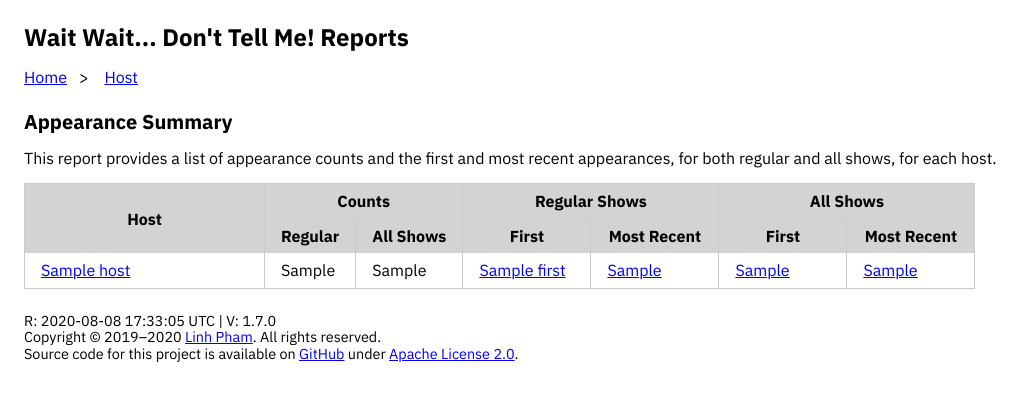
After one commit to questionlp/reports.wwdt.me_v1, a Flask app: template templates/host/appearance_summary.html in a window 1280 px wide. The commit adds this page. Shown: the top 401 px of the page, without its empty margins (0-1035 px from the left). Run offline with Flask 2, Linux system fonts and the light colour scheme; the template is opened without the code that fills it: most values are stand-ins (such as "Sample title", 1, 10 or a date in 2020); parts of the project's set-up code (start-up, migrations or seed data) failed here and were passed over; some libraries are stand-ins or nearby versions.

Commit message:
Add Host Structure and Appearances Summary Report

```diff
--- a/app.py
+++ b/app.py
@@ -15,6 +15,7 @@ from werkzeug.exceptions import HTTPException
 
 from reports import utility
 from reports.guest import best_of_only, scores as guest_scores
+from reports.host import appearances as h_appearances
 from reports.panelist import (aggregate_scores, appearances,
                               appearances_by_year, bluff_stats, gender_mix,
                               gender_stats, panelist_vs_panelist as pvp,
@@ -135,6 +136,22 @@ def guest_three_pointers():
 
     return render_template("guest/three_pointers.html",
                            three_pointers=three_pointers)
+
+#endregion
+
+#region Host Reports
+@app.route("/host")
+def get_host():
+    """Host Reports Landing Page"""
+    return render_template("host/index.html")
+
+@app.route("/host/appearance_summary")
+def host_appearance_summary():
+    """Host Appearances Summary Report"""
+    database_connection.reconnect()
+    summary = h_appearances.retrieve_appearance_summaries(database_connection)
+
+    return render_template("host/appearance_summary.html", summary=summary)
 
 #endregion
 
--- /dev/null
+++ b/static/css/host/appearance_summary.css
@@ -0,0 +1,5 @@
+@media all {
+    table.pure-table { max-width: 80rem; }
+    col.host { width: 15rem; }
+    col.host-first, col.host-most-recent { width: 8rem; }
+}
--- /dev/null
+++ b/templates/host/appearance_summary.html
@@ -0,0 +1,99 @@
+{% extends "base.html" %}
+{% block title %}Appearance Summary | Host{% endblock %}
+
+{% block head %}
+{{ super ()}}
+<link rel="stylesheet" href="{{ url_for('static', filename='css/host/appearance_summary.css') }}">
+{% endblock head %}
+
+{% block breadcrumb %}
+<div id="breadcrumb">
+    <ul>
+        <li><a href="{{ url_for('index') }}">Home</a></li>
+        <li><a href="{{ url_for('get_host') }}">Host</a></li>
+    </ul>
+</div>
+{% endblock breadcrumb %}
+
+{% block synopsis %}
+<h2>Appearance Summary</h2>
+<p>
+    This report provides a list of appearance counts and the first and most
+    recent appearances, for both regular and all shows, for each host.
+</p>
+{% endblock synopsis %}
+
+{% block content %}
+<!-- Start First and Most Recent Appearances Section -->
+<table class="pure-table pure-table-bordered">
+    <colgroup>
+        <col class="host">
+        <col class="host-regular-shows">
+        <col class="host-all-shows">
+        <col class="host-first">
+        <col class="host-most-recent">
+        <col class="host-first">
+        <col class="host-most-recent">
+    </colgroup>
+    <thead>
+        <tr>
+            <th scope="col" rowspan="2">Host</th>
+            <th colspan="2">Counts</th>
+            <th colspan="2">Regular Shows</th>
+            <th colspan="2">All Shows</th>
+        </tr>
+        <tr>
+            <!-- Counts -->
+            <th scope="col">Regular</th>
+            <th scope="col">All Shows</th>
+
+            <!-- Regular Shows -->
+            <th scope="col">First</th>
+            <th scope="col">Most Recent</th>
+
+            <!-- All Shows -->
+            <th scope="col">First</th>
+            <th scope="col">Most Recent</th>
+        </tr>
+    </thead>
+    <tbody>
+        {% for host in summary %}
+        {% set info = summary[host] %}
+        <tr>
+            <td><a href="{{ stats_url}}/hosts/{{ info.slug }}">{{ info.name }}</a></td>
+            {% if info.regular_shows %}
+            <td>{{ info.regular_shows }}</td>
+            {% else %}
+            <td class="no-data">&nbsp;</td>
+            {% endif %}
+            {% if info.all_shows %}
+            <td>{{ info.all_shows }}</td>
+            {% else %}
+            <td class="no-data">&nbsp;</td>
+            {% endif %}
+            {% if info.first %}
+            <td><a href="{{ stats_url }}/shows/{{ info.first|replace('-', '/') }}">{{ info.first }}</a></td>
+            {% else %}
+            <td class="no-data">&nbsp;</td>
+            {% endif %}
+            {% if info.most_recent %}
+            <td><a href="{{ stats_url }}/shows/{{ info.most_recent|replace('-', '/') }}">{{ info.most_recent }}</a></td>
+            {% else %}
+            <td class="no-data">&nbsp;</td>
+            {% endif %}
+            {% if info.first_all %}
+            <td><a href="{{ stats_url }}/shows/{{ info.first_all|replace('-', '/') }}">{{ info.first_all }}</a></td>
+            {% else %}
+            <td class="no-data">&nbsp;</td>
+            {% endif %}
+            {% if info.most_recent_all %}
+            <td><a href="{{ stats_url }}/shows/{{ info.most_recent_all|replace('-', '/') }}">{{ info.most_recent_all }}</a></td>
+            {% else %}
+            <td class="no-data">&nbsp;</td>
+            {% endif %}
+        </tr>
+        {% endfor %}
+    </tbody>
+</table>
+<!-- End First and Most Recent Appearances Section -->
+{% endblock content %}
--- a/templates/index.html
+++ b/templates/index.html
@@ -22,6 +22,7 @@
 <h2>Available Report Categories</h2>
 <ul>
     <li><a href="#guest">Guest</a></li>
+    <li><a href="#host">Host</a></li>
     <li><a href="#location">Location</a></li>
     <li><a href="#panelist">Panelist</a></li>
     <li><a href="#scorekeeper">Scorekeeper</a></li>
@@ -32,6 +33,11 @@
 <section id="guest">
 <h2>Guest</h2>
 {% include "guest/_reports.html" %}
+</section>
+
+<section id="host">
+<h2>Host</h2>
+{% include "host/_reports.html" %}
 </section>
 
 <section id="location">
```
Also changed, not shown: reports/host/__init__.py (added, +10 -0 lines), reports/host/appearances.py (added, +135 -0 lines), templates/core/sitemap.xml (+8 -0 lines), templates/host/_reports.html (added, +9 -0 lines), templates/host/index.html (added, +19 -0 lines).
